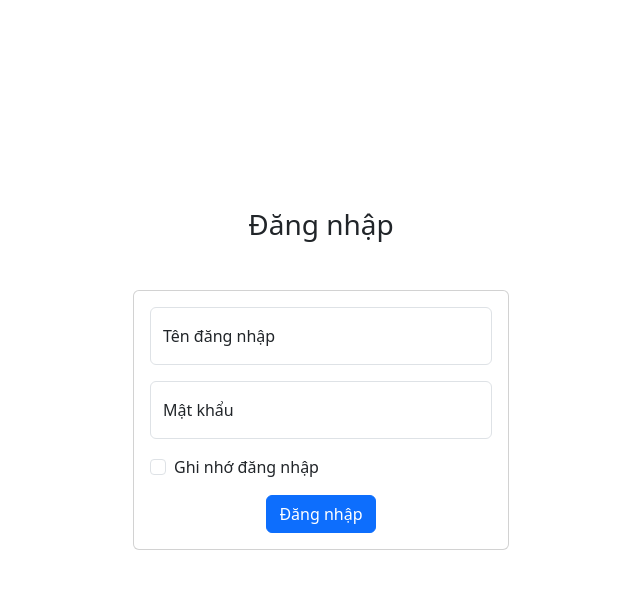
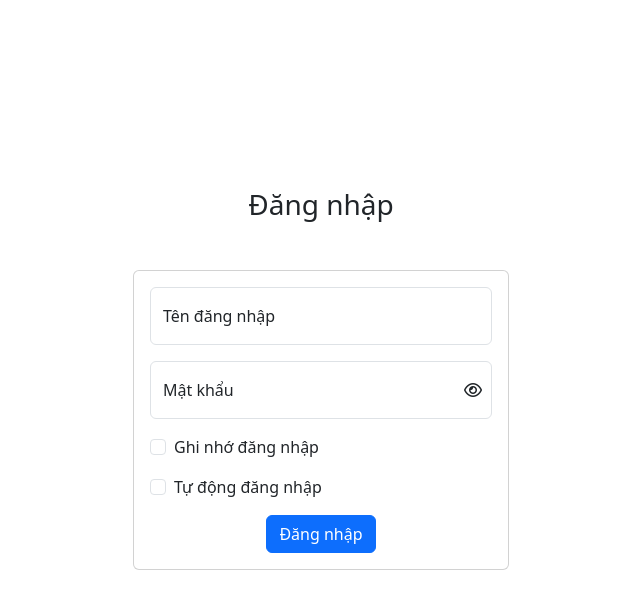
Before and after one commit to vinhveer/CourseManagementWebsite, a PHP site: page /login.php in a window 1280 px wide. Shown: the part 56-665 px from the top of the page, without its empty margins (319-959 px from the left). Run offline with PHP 8.4, Linux system fonts and the light colour scheme.

Commit message:
Update login.php

```diff
--- a/login.php
+++ b/login.php
@@ -4,7 +4,7 @@ include_once('config/connect.php');
 include_once('layout.php');
 
 try {
-    //Chạy tính năng remember bằng cookie
+    //Chạy tính năng auto dang nhap bằng cookie
     if (isset($cookie_name)) {
         if (isset($_COOKIE[$cookie_name]) == 1) {
             $cookie_data = $_COOKIE[$cookie_name];
@@ -58,11 +58,21 @@ try {
                 }
             }
         }
+    }// Ghi nho dang nhap
+    if (isset($_COOKIE['remember_credentials'])) {
+        $remembered_credentials = $_COOKIE['remember_credentials'];
+        parse_str($remembered_credentials, $credentials);
+        $remembered_username = $credentials['usr'];
+        $remembered_password = $credentials['hash'];
+    } else {
+        $remembered_username = '';
+        $remembered_password = '';
     }
     if (isset($_POST['submit'])) {
         $username = $_POST['username'];
         $password = $_POST['password'];
         $remember = ((isset($_POST['remember']) != 0) ? 1 : "");
+        $remember_auto = ((isset($_POST['remember_auto']) != 0) ? 1 : "");
 
         if (empty($username) || empty($password)) {
             $login_error_message = "Thông tin chưa đầy đủ. Vui lòng nhập đầy đủ thông tin.";
@@ -82,10 +92,15 @@ try {
             if ($row) {
                 $f_user = $row['username'];
                 $f_pass = $row['password'];
-                if ($remember == 1) {
+                if ($remember_auto == 1) {
                     setcookie($cookie_name, 'usr=' . $f_user . '&hash=' . $f_pass, time() + $cookie_time);
                 }
-                // Store user information in session
+                if ($remember == 1) {
+                    setcookie('remember_credentials', 'usr=' . $f_user . '&hash=' . $f_pass, time() + $cookie_time);
+                } else {
+                    setcookie('remember_credentials', '', time() - 3600);
+                }
+
                 $sql_user = "SELECT us.full_name, us.user_id FROM user us
                               INNER JOIN user_account ua ON us.user_id = ua.user_id
                               WHERE username = ?";
@@ -155,6 +170,7 @@ try {
     <meta charset="UTF-8">
     <meta name="viewport" content="width=device-width, initial-scale=1.0">
     <link rel="stylesheet" href="https://cdn.jsdelivr.net/npm/bootstrap@5.3.0/dist/css/bootstrap.min.css">
+    <link rel="stylesheet" href="https://cdnjs.cloudflare.com/ajax/libs/font-awesome/6.4.0/css/all.min.css">
     <title>Đăng nhập</title>
     <style>
         body {
@@ -167,6 +183,18 @@ try {
 
         .login-container {
             max-width: 400px;
+        }
+
+        .password-container {
+            position: relative;
+        }
+
+        .password-toggle {
+            position: absolute;
+            right: 10px;
+            top: 50%;
+            transform: translateY(-50%);
+            cursor: pointer;
         }
     </style>
 </head>
@@ -190,19 +218,22 @@ try {
                         <div class="card-body">
                             <form action="login.php" method="post">
                                 <div class="form-floating mb-3">
-                                    <input type="text" class="form-control" id="username" name="username" placeholder="username">
+                                    <input type="text" class="form-control" id="username" name="username" placeholder="username" value="<?php echo htmlspecialchars($remembered_username); ?>">
                                     <label for="username">Tên đăng nhập</label>
                                 </div>
-                                <div class="form-floating mb-3">
-                                    <input type="password" class="form-control" id="password" name="password" placeholder="password">
+                                <div class="form-floating mb-3 password-container">
+                                    <input type="password" class="form-control" id="password" name="password" placeholder="password" value="<?php echo htmlspecialchars($remembered_password); ?>">
                                     <label for="password">Mật khẩu</label>
+                                    <span class="password-toggle" onclick="togglePasswordVisibility()"><i class="fa-regular fa-eye"></i></span>
                                 </div>
-
                                 <div class="mb-3 form-check">
-                                    <input type="checkbox" class="form-check-input" id="remember" name="remember" value="1">
+                                    <input type="checkbox" class="form-check-input" id="remember" name="remember" value="1" <?php if (!empty($remembered_username) && !empty($remembered_password)) echo 'checked'; ?>>
                                     <label class="form-check-label" for="remember">Ghi nhớ đăng nhập</label>
                                 </div>
-
+                                <div class="mb-3 form-check">
+                                    <input type="checkbox" class="form-check-input" id="remember_auto" name="remember_auto" value="1">
+                                    <label class="form-check-label" for="remember_auto">Tự động đăng nhập</label>
+                                </div>
                                 <div class="text-center">
                                     <button type="submit" class="btn btn-primary" name="submit">Đăng nhập</button>
                                 </div>
@@ -221,6 +252,18 @@ try {
     </div>
 
     <script src="https://cdn.jsdelivr.net/npm/bootstrap@5.3.0/dist/js/bootstrap.bundle.min.js"></script>
+    <script>
+        function togglePasswordVisibility() {
+            var passwordField = document.getElementById("password");
+            var icon = document.querySelector(".toggle-password");
+
+            if (passwordField.type === "password") {
+                passwordField.type = "text";
+            } else {
+                passwordField.type = "password";
+            }
+        }
+    </script>
 </body>
 
 </html>
```
